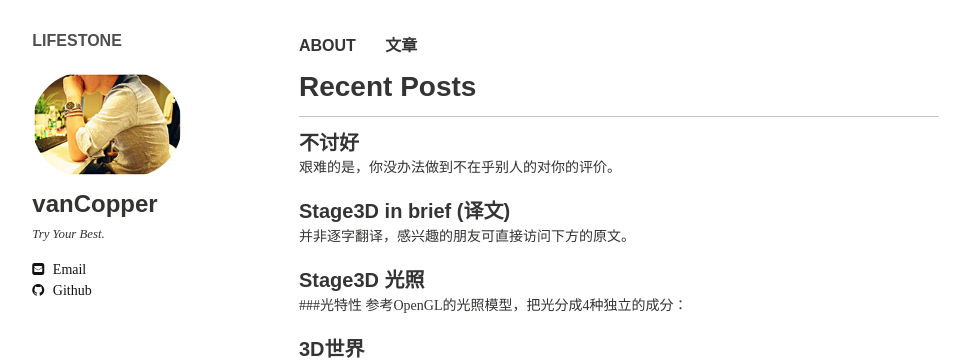
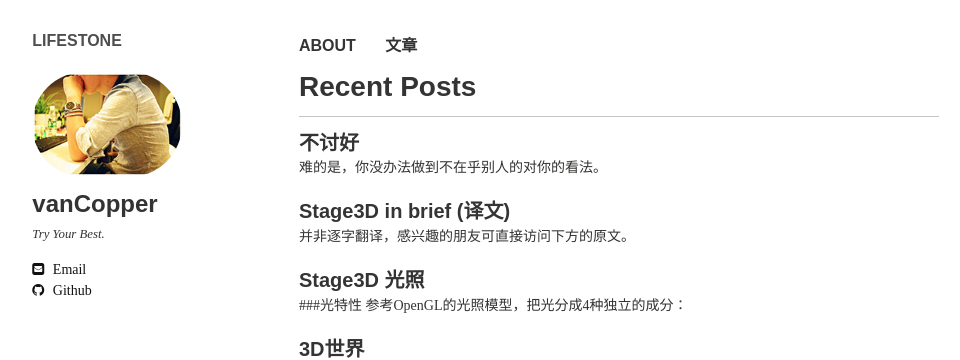
Before and after one commit to vanCopper/tgerm, a Jekyll site: the page built from index.md, in a window 1280 px wide. Shown: the top 360 px of the page, without its empty margins (21-981 px from the left). Built offline with Jekyll 4.4.1, drawn with Linux system fonts in a browser that asks for light colours.

Commit message:
修改 文章摘要

```diff
--- a/_posts/2014-10-13-be_your_self.md
+++ b/_posts/2014-10-13-be_your_self.md
@@ -1,7 +1,7 @@
 ---
 layout: post
 comment: true
-excerpt: 艰难的是，你没办法做到不在乎别人的对你的评价。
+excerpt: 难的是，你没办法做到不在乎别人的对你的看法。
 title: 不讨好
 ---
 
```
